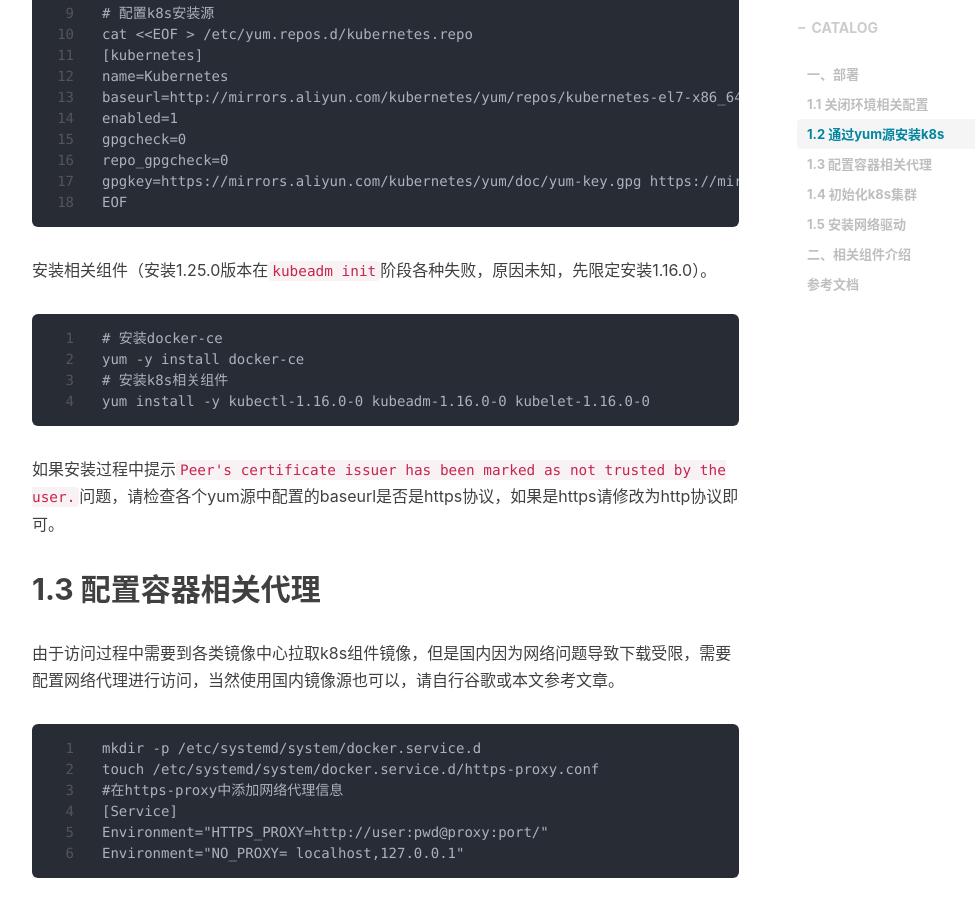
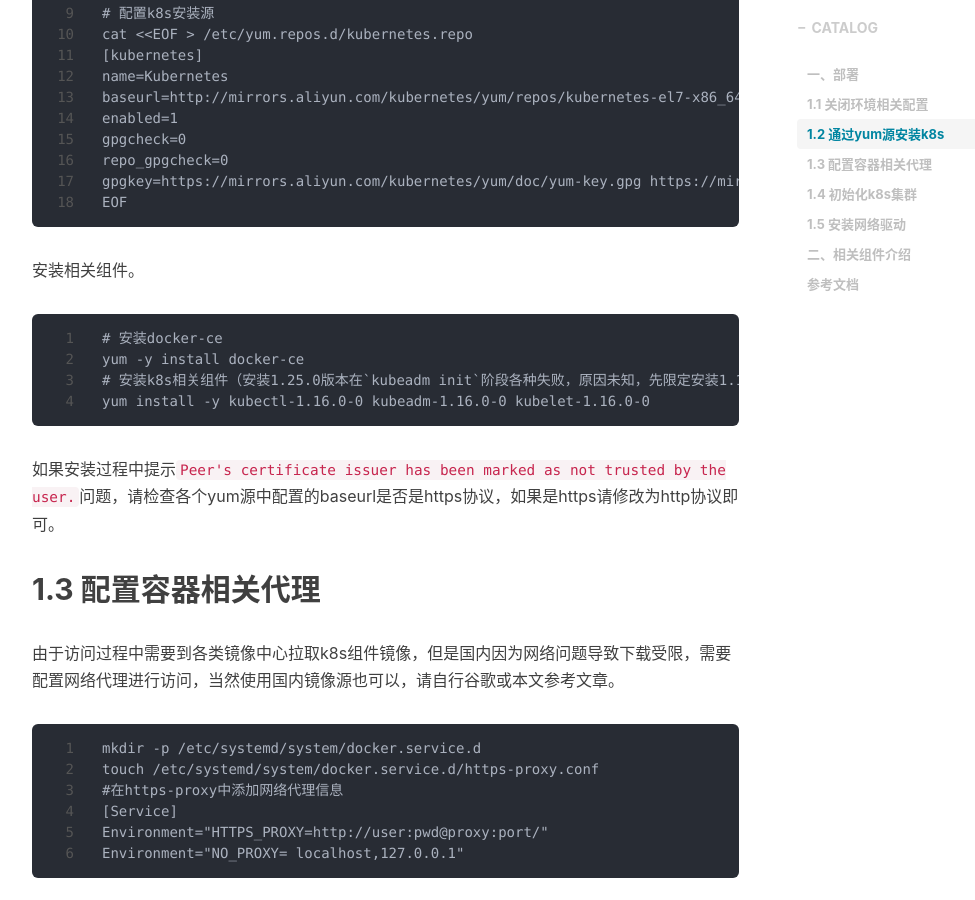
Before and after one commit to shihai1991/shihai1991.github.io, a Jekyll site: the page built from _posts/2022-09-14-K8S deployment.md, in a window 1280 px wide and 900 px high, scrolled down 1404 px. Shown: the whole window, without its empty margins (233-1208 px from the left). Built offline with Jekyll 4.4.1, drawn with Linux system fonts in a browser that asks for light colours; nearby versions of some CDN libraries; comment, search, counter and statistics services are not loaded.

Commit message:
Update 2022-09-14-K8S deployment.md

````diff
--- a/_posts/2022-09-14-K8S deployment.md
+++ b/_posts/2022-09-14-K8S deployment.md
@@ -54,11 +54,11 @@ repo_gpgcheck=0
 gpgkey=https://mirrors.aliyun.com/kubernetes/yum/doc/yum-key.gpg https://mirrors.aliyun.com/kubernetes/yum/doc/rpm-package-key.gpg
 EOF
 ```
-安装相关组件（安装1.25.0版本在`kubeadm init`阶段各种失败，原因未知，先限定安装1.16.0）。
+安装相关组件。
 ```
 # 安装docker-ce
 yum -y install docker-ce
-# 安装k8s相关组件
+# 安装k8s相关组件（安装1.25.0版本在`kubeadm init`阶段各种失败，原因未知，先限定安装1.16.0，后面有时间在折腾）
 yum install -y kubectl-1.16.0-0 kubeadm-1.16.0-0 kubelet-1.16.0-0
 ```
 如果安装过程中提示`Peer's certificate issuer has been marked as not trusted by the user.`问题，请检查各个yum源中配置的baseurl是否是https协议，如果是https请修改为http协议即可。
````
